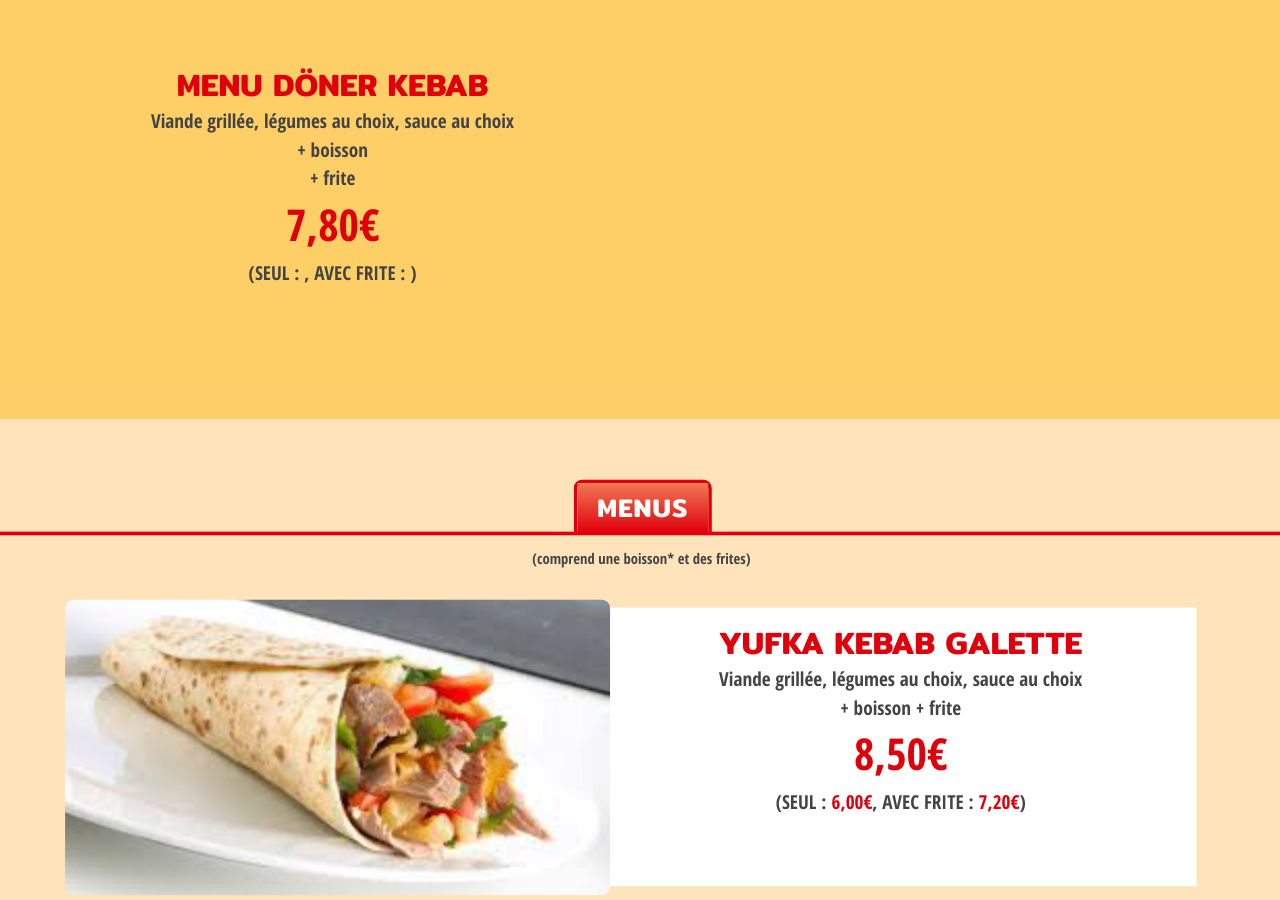
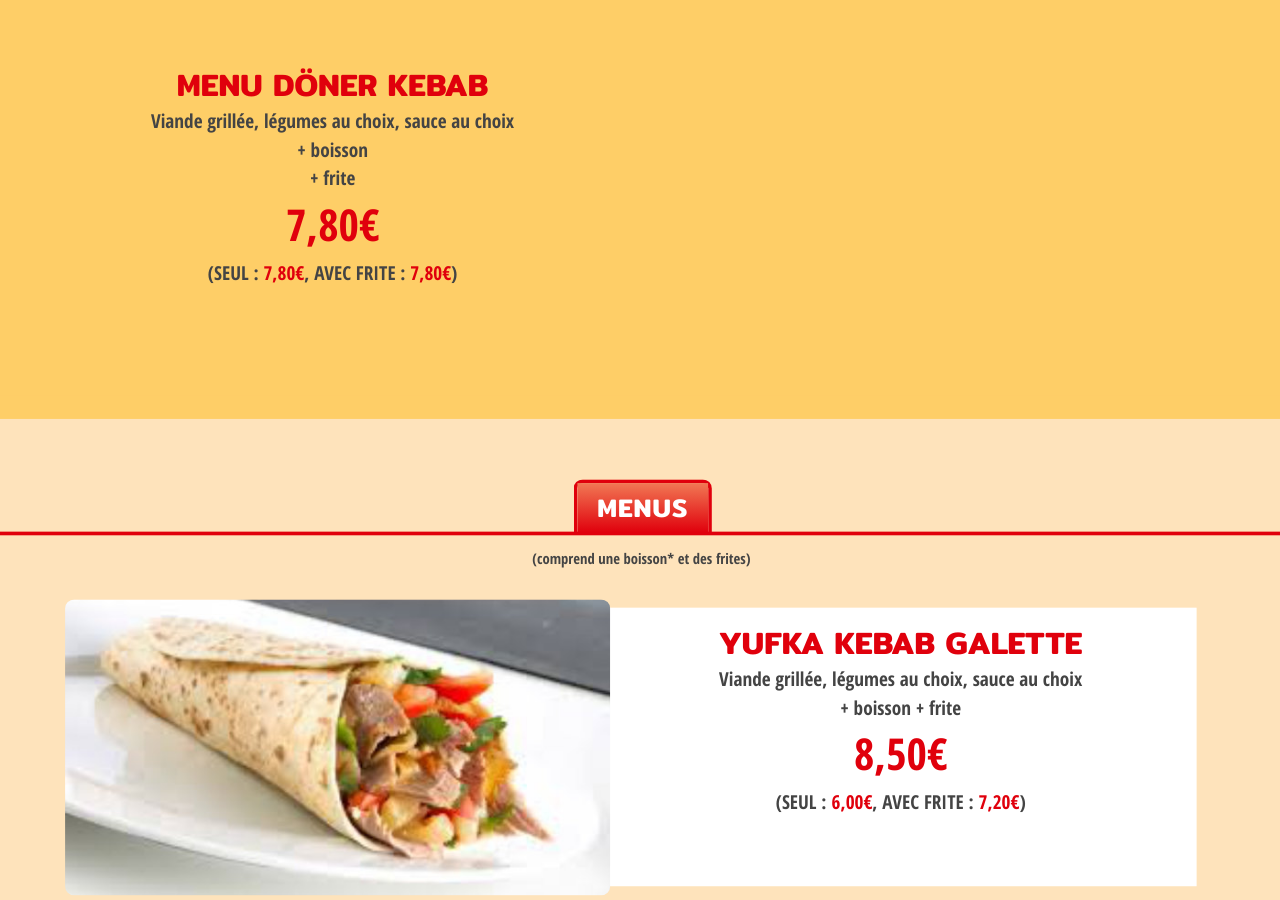
Before and after one commit to lexoyo/excellence-kebab, a Jekyll site: the page built from menus.md, in a window 1280 px wide and 900 px high, scrolled down 445 px. Built offline with Jekyll 4.4.1, drawn with Linux system fonts in a browser that asks for light colours.

Commit message:
Update _config.yml

```diff
--- a/_config.yml
+++ b/_config.yml
@@ -1,4 +1,6 @@
 Doner Kebab: '7,80€'
+Doner Kebab-S: '7,80€'
+Doner Kebab-F: '7,80€'
 Yufka Kebab galette: '8,50€'
 Lahmacun Kebab: '9,60€'
 Hamburger: '7,60€'
```
